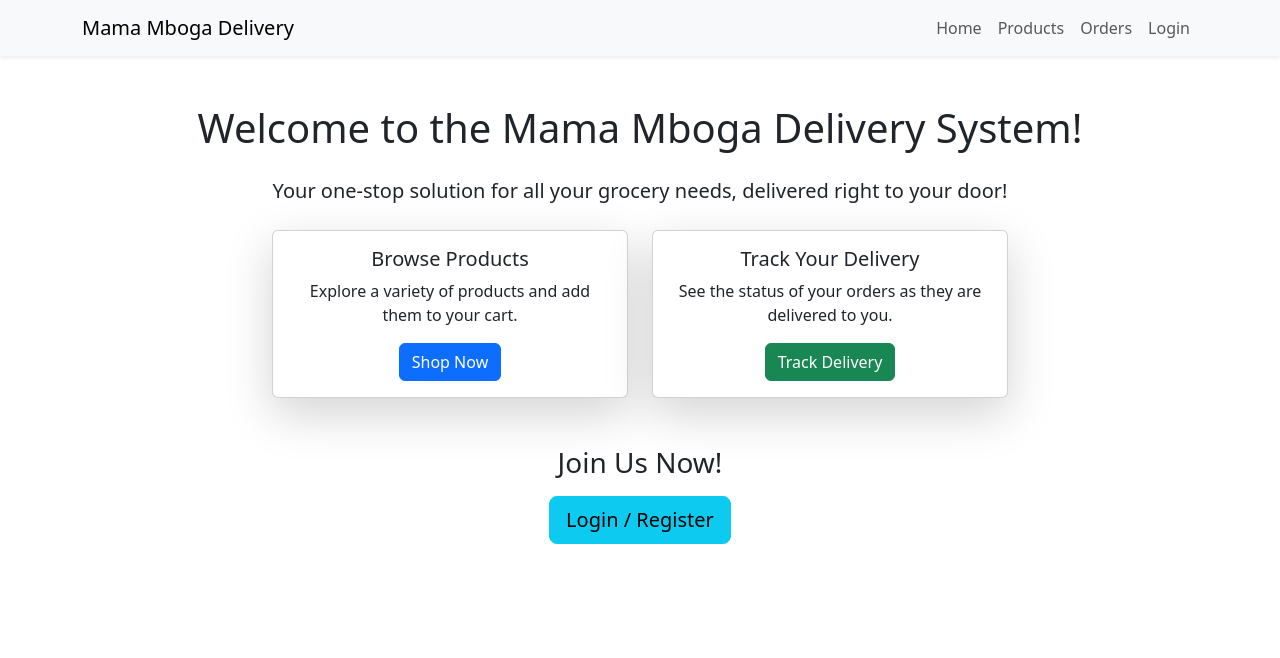
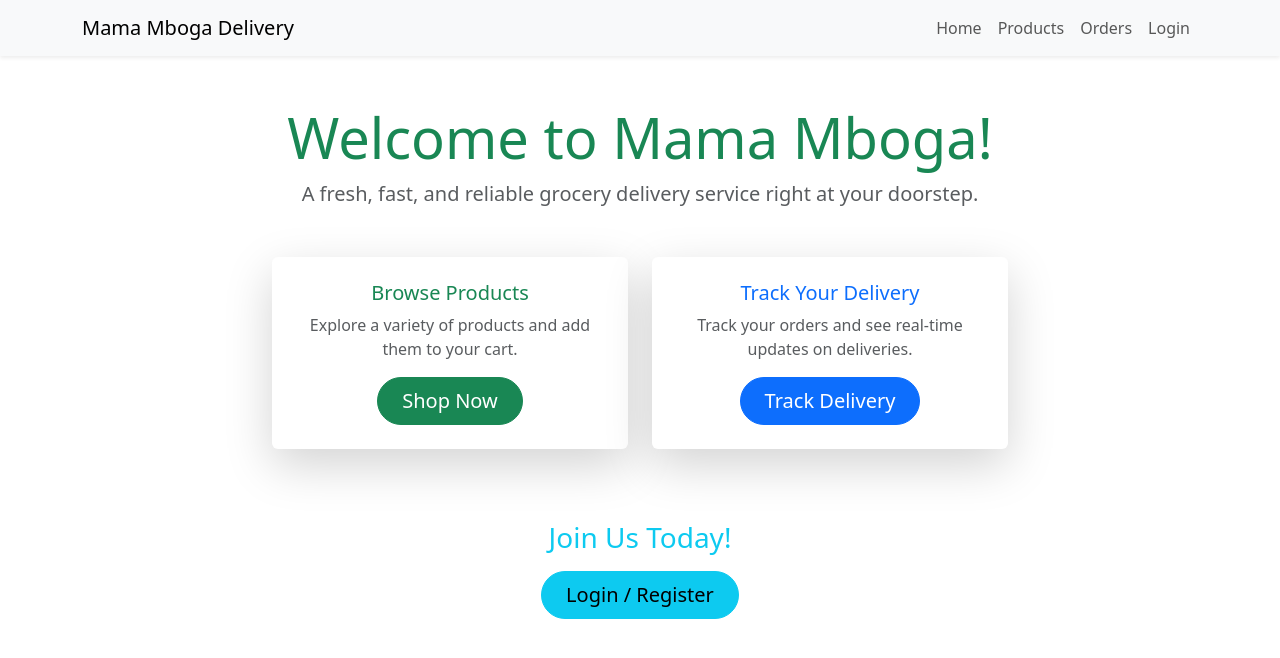
Before and after one commit to Jose-Barasa1/final-project, a React (Create React App) app in the folder client/: page / in a window 1280 px wide. Shown: the top 658 px of the page. Built offline with nearby package versions, Linux system fonts and the light colour scheme.

Commit message:
added track delivery to home layout

```diff
--- a/client/src/components/Login.js
+++ b/client/src/components/Login.js
@@ -1,4 +1,4 @@
-import React, { useState } from 'react';
+import React, { useState, useEffect } from 'react';
 import { Formik, Field, Form, ErrorMessage } from 'formik';
 import axios from 'axios';
 import { useNavigate } from 'react-router-dom'; // Import useNavigate for React Router v6
@@ -9,17 +9,26 @@ const Login = () => {
   const navigate = useNavigate(); // Use navigate instead of history
   const [loginError, setLoginError] = useState(''); // State to store error message
 
+  useEffect(() => {
+    // Check if the user is already logged in by looking for a token in localStorage
+    if (localStorage.getItem('token')) {
+      navigate('/products'); // Redirect to the products page if already logged in
+    }
+  }, [navigate]);
+
   // Handle the form submission
   const handleSubmit = async (values) => {
     try {
       // Send the login request
       const response = await axios.post('http://localhost:5000/login', values);
-      localStorage.setItem('token', response.data.token); // Store JWT token
 
-      // Redirect to the 'products' page
-      navigate('/products'); // Use navigate for redirection
+      // Store JWT token in localStorage
+      localStorage.setItem('token', response.data.token);
+
+      // Redirect to the 'products' page after successful login
+      navigate('/products');
     } catch (error) {
-      setLoginError('Invalid credentials or server error'); // Display error message
+      setLoginError(error.response?.data?.message || 'Invalid credentials or server error'); // Display error message
       console.error('Login failed', error);
     }
   };
--- a/client/src/pages/Home.js
+++ b/client/src/pages/Home.js
@@ -1,36 +1,59 @@
-import React from 'react';
-import { Link } from 'react-router-dom';
+import React, { useEffect, useState } from 'react';
+import { Link, useNavigate } from 'react-router-dom';
 import 'bootstrap/dist/css/bootstrap.min.css'; // Ensure Bootstrap CSS is imported
 
 const Home = () => {
+  const [isLoggedIn, setIsLoggedIn] = useState(false); // Track login state
+  const navigate = useNavigate();
+
+  // Check if the user is logged in
+  useEffect(() => {
+    const token = localStorage.getItem('token');
+    if (token) {
+      setIsLoggedIn(true); // If token exists, user is logged in
+    }
+  }, []);
+
+  // Logout functionality
+  const handleLogout = () => {
+    localStorage.removeItem('token'); // Remove token from localStorage
+    setIsLoggedIn(false); // Update login state
+    navigate('/login'); // Redirect to login page
+  };
+
   return (
-    <div className="container text-center mt-5">
-      <h1 className="mb-4">Welcome to the Mama Mboga Delivery System!</h1>
-      <p className="lead mb-4">
-        Your one-stop solution for all your grocery needs, delivered right to your door!
-      </p>
+    <div className="container mt-5">
+      <div className="text-center mb-5">
+        <h1 className="display-4 text-success font-weight-bold">Welcome to Mama Mboga!</h1>
+        <p className="lead text-muted">
+          A fresh, fast, and reliable grocery delivery service right at your doorstep.
+        </p>
+      </div>
 
+      {/* Main content layout */}
       <div className="row justify-content-center">
-        <div className="col-md-4">
-          <div className="card mb-4 shadow-lg">
-            <div className="card-body text-center">
-              <i className="fas fa-store-alt fa-3x mb-3"></i>
-              <h5 className="card-title">Browse Products</h5>
-              <p className="card-text">Explore a variety of products and add them to your cart.</p>
-              <Link to="/products" className="btn btn-primary">
+        {/* Card 1: Browse Products */}
+        <div className="col-lg-4 col-md-6 mb-4">
+          <div className="card shadow-lg border-0 rounded-lg">
+            <div className="card-body text-center p-4">
+              <i className="fas fa-store-alt fa-4x mb-4 text-success"></i>
+              <h5 className="card-title text-success font-weight-bold">Browse Products</h5>
+              <p className="card-text text-muted">Explore a variety of products and add them to your cart.</p>
+              <Link to="/products" className="btn btn-success btn-lg px-4 py-2 rounded-pill">
                 <i className="fas fa-shopping-cart"></i> Shop Now
               </Link>
             </div>
           </div>
         </div>
 
-        <div className="col-md-4">
-          <div className="card mb-4 shadow-lg">
-            <div className="card-body text-center">
-              <i className="fas fa-truck fa-3x mb-3"></i>
-              <h5 className="card-title">Track Your Delivery</h5>
-              <p className="card-text">See the status of your orders as they are delivered to you.</p>
-              <Link to="/orders" className="btn btn-success">
+        {/* Card 2: Track Delivery */}
+        <div className="col-lg-4 col-md-6 mb-4">
+          <div className="card shadow-lg border-0 rounded-lg">
+            <div className="card-body text-center p-4">
+              <i className="fas fa-truck fa-4x mb-4 text-primary"></i>
+              <h5 className="card-title text-primary font-weight-bold">Track Your Delivery</h5>
+              <p className="card-text text-muted">Track your orders and see real-time updates on deliveries.</p>
+              <Link to="/orders" className="btn btn-primary btn-lg px-4 py-2 rounded-pill">
                 <i className="fas fa-map-marker-alt"></i> Track Delivery
               </Link>
             </div>
@@ -38,11 +61,23 @@ const Home = () => {
         </div>
       </div>
 
-      <div className="mt-4">
-        <h3 className="mb-3">Join Us Now!</h3>
-        <Link to="/login" className="btn btn-info btn-lg">
-          <i className="fas fa-user-circle"></i> Login / Register
-        </Link>
+      {/* Login/Register or Logout section */}
+      <div className="text-center mt-5">
+        {!isLoggedIn ? (
+          <>
+            <h3 className="font-weight-bold mb-3 text-info">Join Us Today!</h3>
+            <Link to="/login" className="btn btn-info btn-lg px-4 py-2 rounded-pill">
+              <i className="fas fa-user-circle"></i> Login / Register
+            </Link>
+          </>
+        ) : (
+          <>
+            <h3 className="font-weight-bold mb-3 text-success">Welcome Back!</h3>
+            <button className="btn btn-danger btn-lg px-4 py-2 rounded-pill" onClick={handleLogout}>
+              <i className="fas fa-sign-out-alt"></i> Logout
+            </button>
+          </>
+        )}
       </div>
     </div>
   );
```
Also changed, not shown: 1 other file (tests, documents, lock files or other folders).
